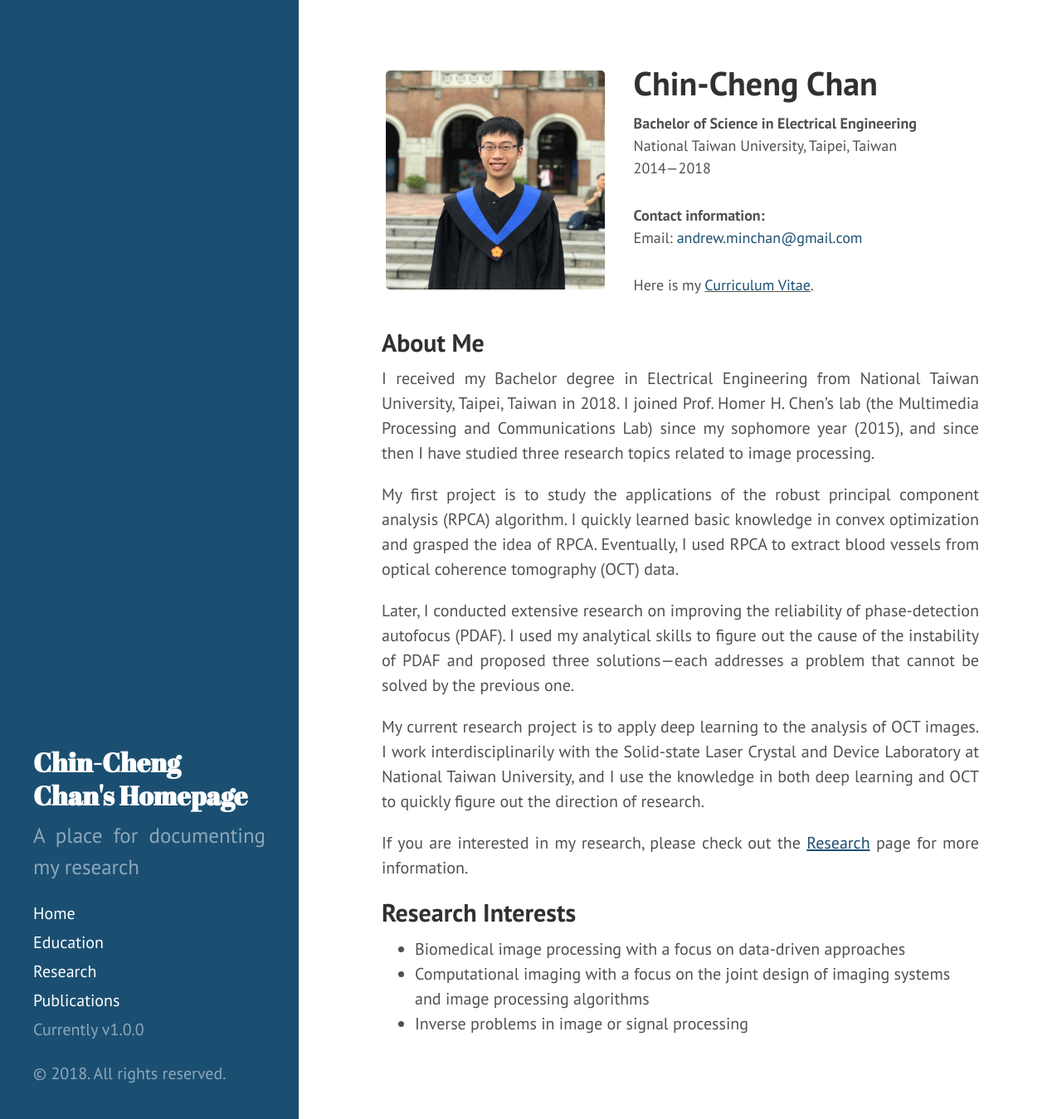
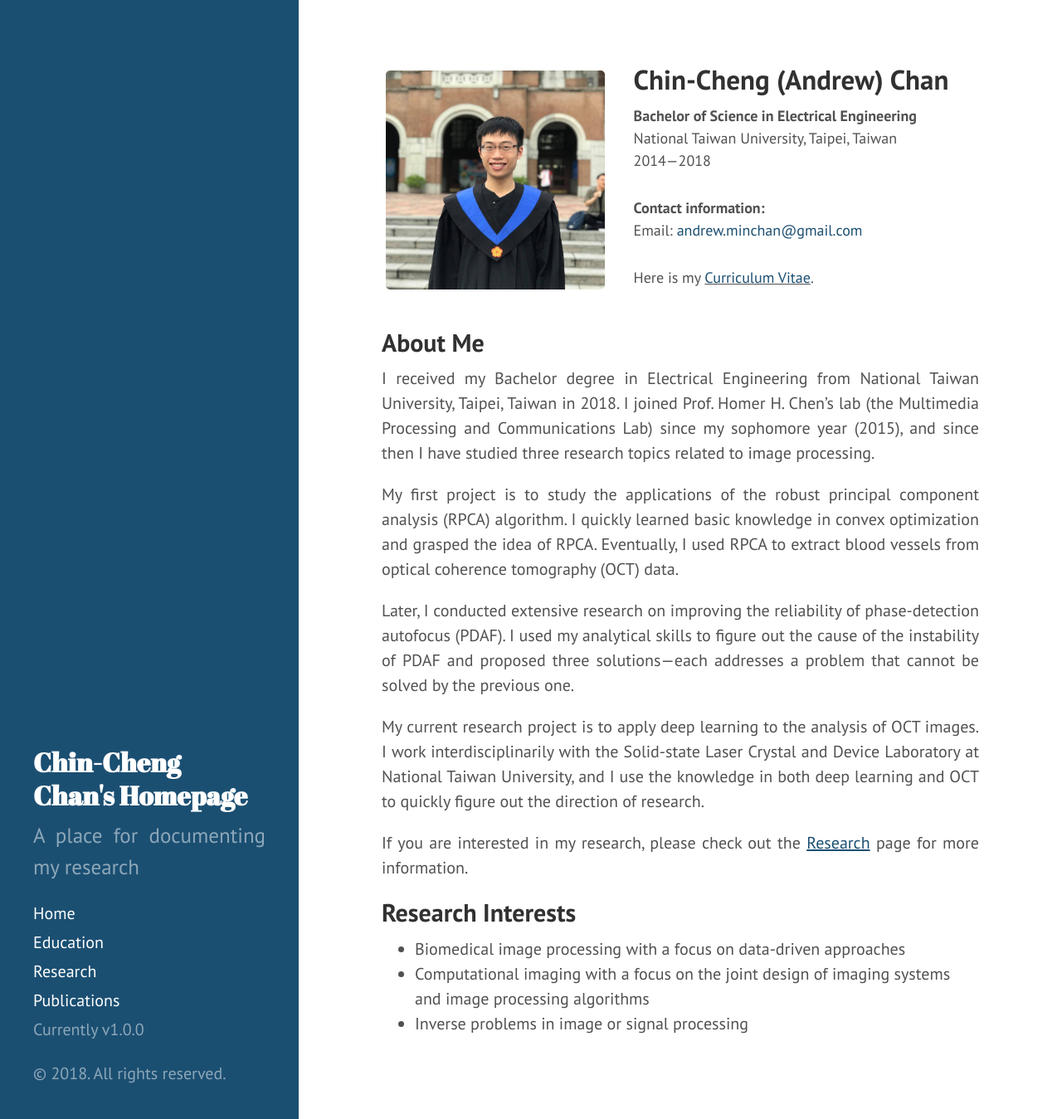
Before and after one commit to andrewccchan/andrewccchan.github.io, a Jekyll site: the page built from home.md, in a window 1280 px wide and 1349 px high. Shown: the whole window at 83% size. Built offline with Jekyll 4.4.1, drawn with Linux system fonts in a browser that asks for light colours.

Commit message:
add nickname

```diff
--- a/home.md
+++ b/home.md
@@ -18,7 +18,7 @@ title: Home
     <img src="/assets/my_photo_grad_gown.jpg" alt="My photo" width='400'>
     </div>
     <div class="column2" >
-    <h1>Chin-Cheng Chan</h1>
+    <h1>Chin-Cheng (Andrew) Chan</h1>
     <p><b>Bachelor of Science in Electrical Engineering</b></p>
     <p>National Taiwan University, Taipei, Taiwan</p>
     <p>2014&mdash;2018</p>
--- a/public/css/hyde.css
+++ b/public/css/hyde.css
@@ -314,7 +314,7 @@ a.sidebar-nav-item:focus {
 .column2 > h1{
   text-align: left;
   /* font-size: 50px; */
-  font-size: 40px;
+  font-size: 33px;
   margin-top: -5px;
 }
 
```
